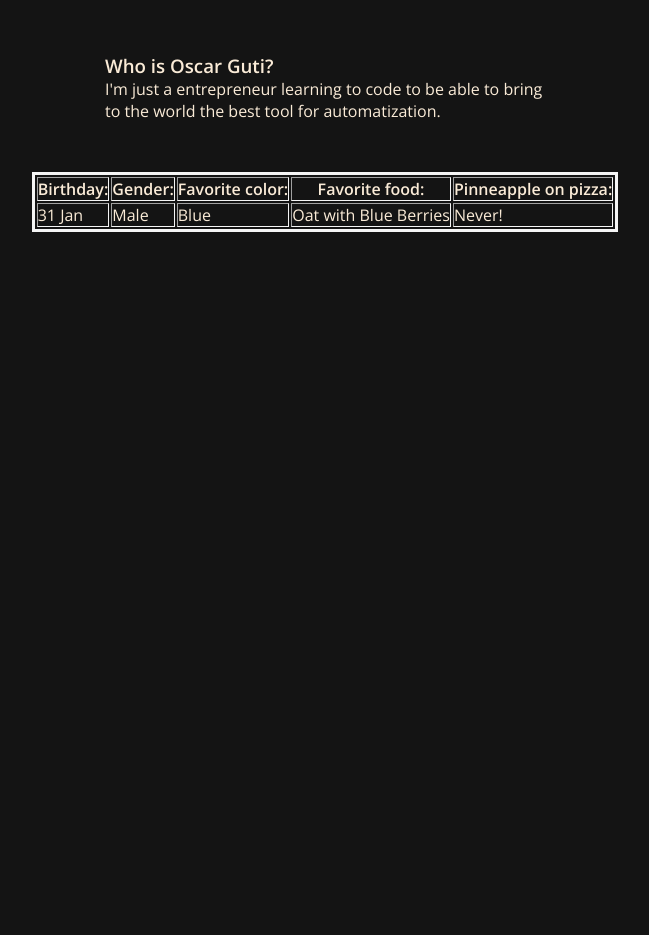
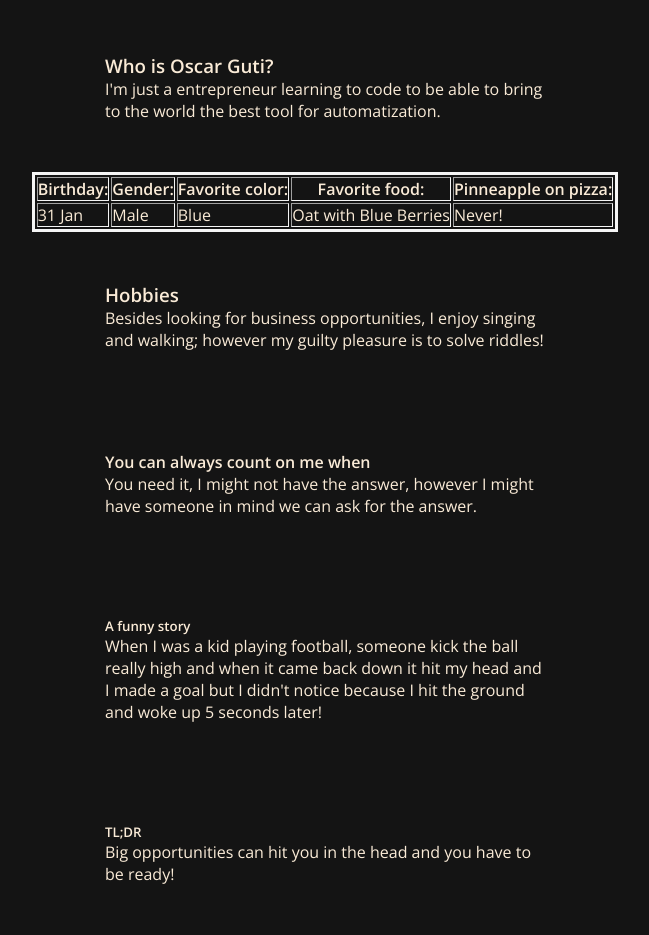
Before and after one commit to oscarpete/HTML-introduction, a plain HTML site: page index.html in a window 1280 px wide. Shown: the part 813-1748 px from the top of the page, without its empty margins (315-964 px from the left). Before the commit the page ends 1200 px from the top, so only its background shows below. Drawn offline with nearby package versions, Linux system fonts and the light colour scheme.

Commit message:
the rest is late

```diff
--- a/index.html
+++ b/index.html
@@ -57,18 +57,35 @@
       </table>
 
     </div>
+    <div class="contenio">
+      <h3 >Hobbies</h3>
+      <p class="descripcion">
+        Besides looking for business opportunities, I enjoy singing and walking; however my guilty pleasure is to solve riddles!
+      </p>
 
+    </div>
+    <div class="contenio">
+      <h4 >You can always count on me when</h4>
+      <p class="descripcion">
+        You need it, I might not have the answer, however I might have someone in mind we can ask for the answer.
+      </p>
 
-  <section class="photo">
+    </div>
+    <div class="contenio">
+      <h5 >A funny story</h5>
+      <p class="descripcion">
+        When I was a kid playing football, someone kick the ball really high and when it came back down
+        it hit my head and I made a goal but I didn't notice because I hit the ground and woke up 5 seconds later!
+      </p>
 
-    <video autoplay muted loop id="myVideo">
-      <source src="https://vimeo.com/273604783" type="video/mp4">
-    </video>
+    </div>
+    <div class="contenio">
+      <h5 >TL;DR </h5>
+      <p class="descripcion">
+        Big opportunities can hit you in the head and you have to be ready!
+      </p>
 
-  </section>
-  <div>
-
-  </div>
+    </div>
   <footer>
 
   </footer>
```
